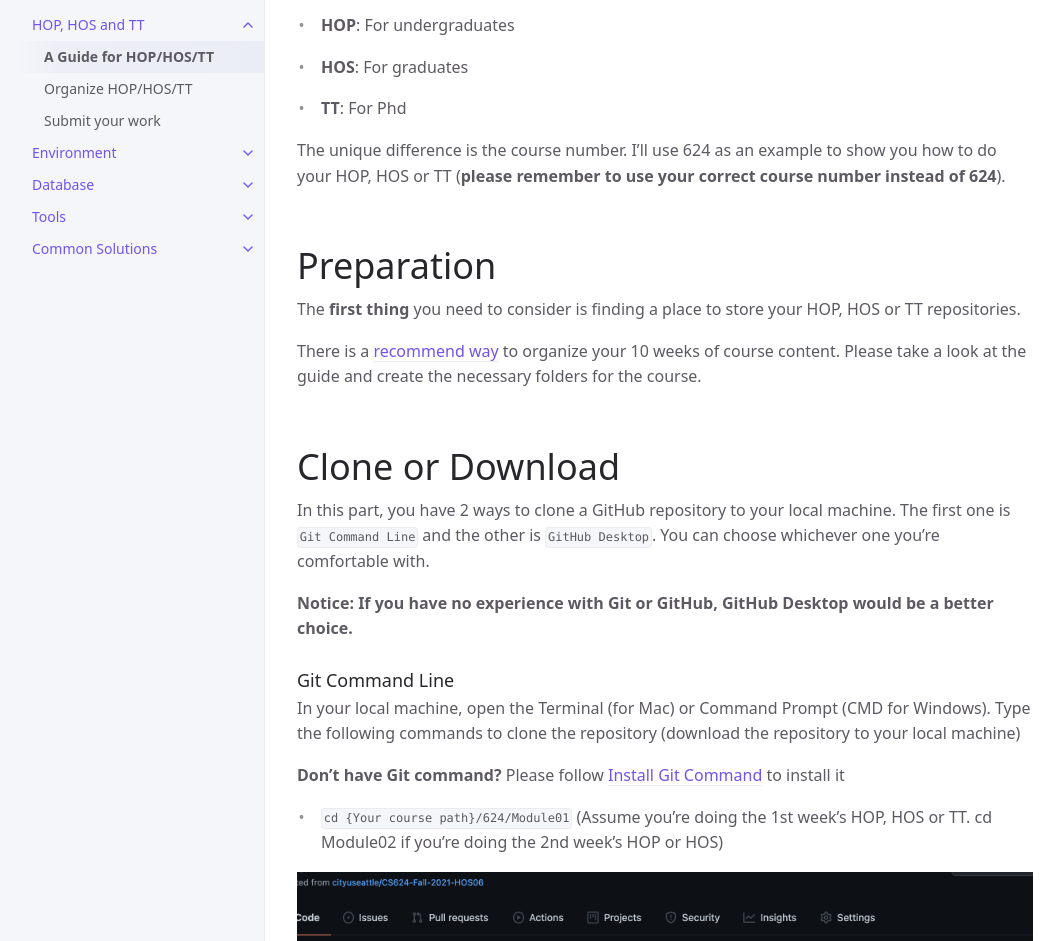
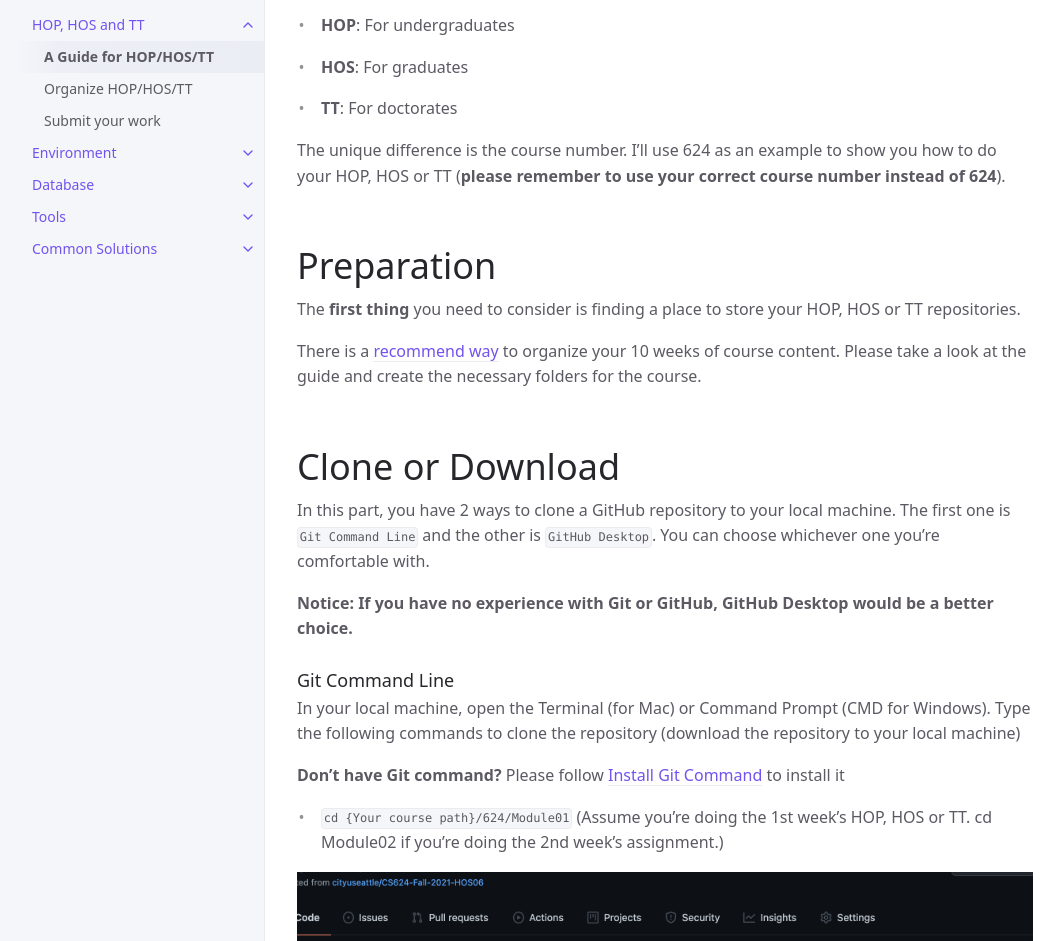
Before and after one commit to thomasthaddeus/cityuseattle.github.io, a Jekyll site: the page built from docs/hoporhos/guide.md, in a window 1280 px wide and 1400 px high, scrolled down 345 px. Shown: the part 163-1104 px from the top of the window, without its empty margins (107-1171 px from the left). Built offline with Jekyll 4.4.1, drawn with Linux system fonts in a browser that asks for light colours.

Commit message:
TT updates

```diff
--- a/docs/hoporhos/guide.md
+++ b/docs/hoporhos/guide.md
@@ -24,7 +24,7 @@ This guide is for any courses' HOP (Hands-On Practice), HOS (Hands-On Skill) or
 
 - **HOS**: For graduates
 
-- **TT**: For Phd
+- **TT**: For doctorates
 
 The unique difference is the course number. I'll use 624 as an example to show you how to do your HOP, HOS or TT (**please remember to use your correct course number instead of 624**).
 
@@ -47,7 +47,7 @@ In your local machine, open the Terminal (for Mac) or Command Prompt (CMD for Wi
 
 **Don't have Git command?** Please follow [Install Git Command]({{ site.baseurl }}{% link docs/git/install.md %}) to install it
 
-* `cd {Your course path}/624/Module01` (Assume you're doing the 1st week's HOP, HOS or TT. cd Module02 if you're doing the 2nd week's HOP or HOS)
+* `cd {Your course path}/624/Module01` (Assume you're doing the 1st week's HOP, HOS or TT. cd Module02 if you're doing the 2nd week's assignment.)
 
 ![HOP and HOS organized sturcture](/assets/images/hos-readme-sample.png)
 
```
Also changed, not shown: docs/hoporhos/organization.md (+1 -1 lines), docs/hoporhos/submit.md (+1 -1 lines).
